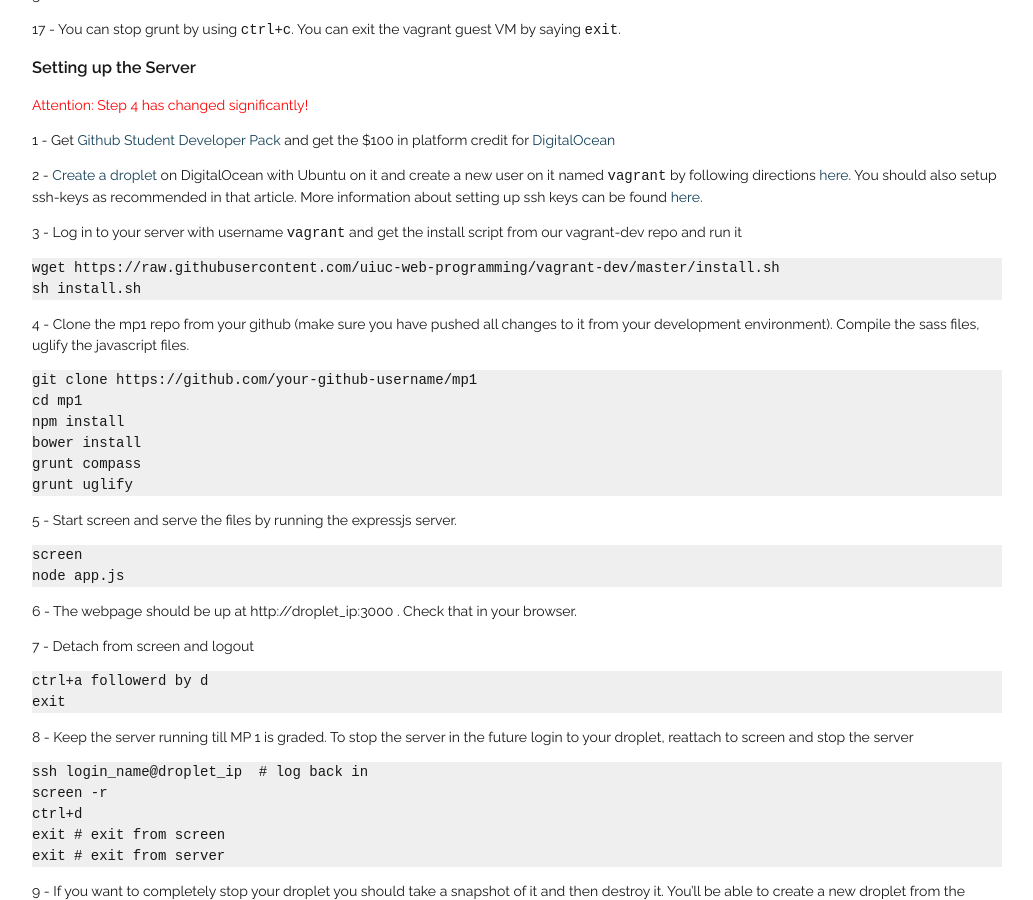
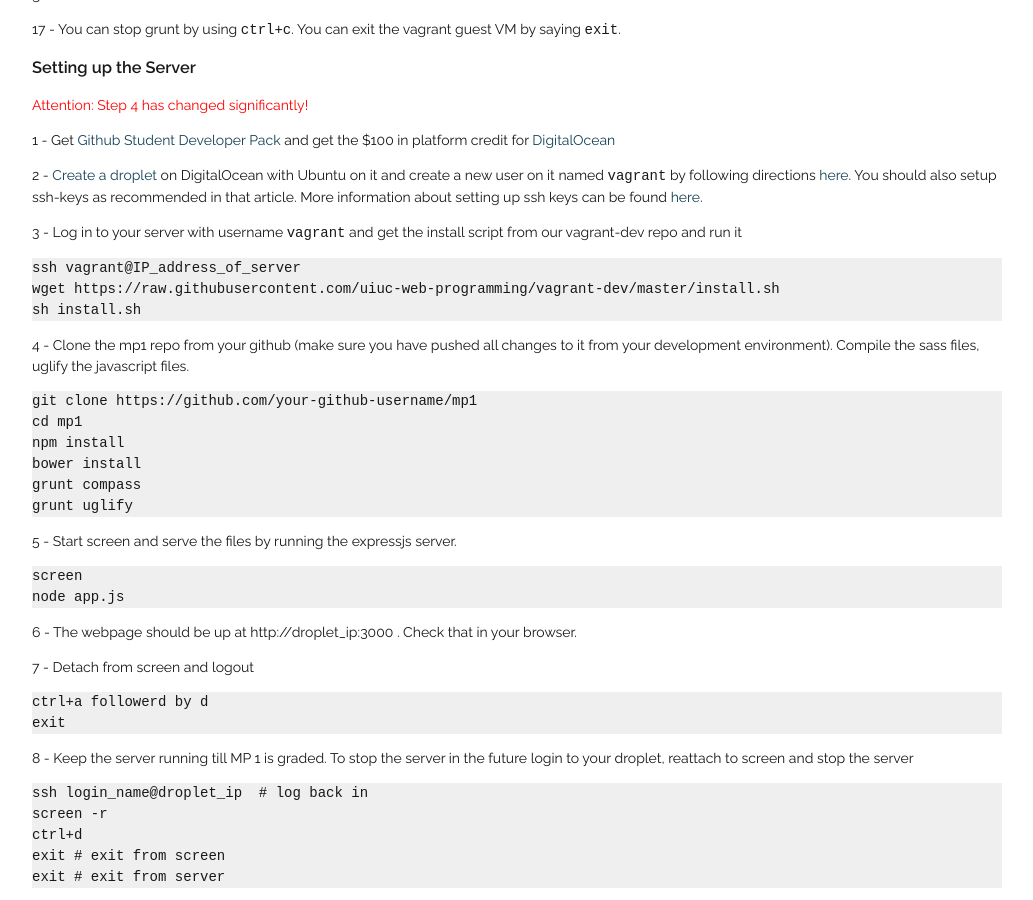
Before and after one commit to biplabdeka/fa2016, a Jekyll site: the page built from _posts/2015-1-28-Lab-1.md, in a window 1280 px wide and 900 px high, scrolled down 1978 px. Shown: the whole window, without its empty margins (123-1156 px from the left). Built offline with Jekyll 4.4.1, drawn with Linux system fonts in a browser that asks for light colours; nearby versions of some CDN libraries; Markdown is read by kramdown in place of the engine named in the settings.

Commit message:
Update 2015-1-28-Lab-1.md

````diff
--- a/_posts/2015-1-28-Lab-1.md
+++ b/_posts/2015-1-28-Lab-1.md
@@ -111,6 +111,7 @@ grunt
 3 - Log in to your server with username `vagrant` and get the install script from our vagrant-dev repo and run it
 
 ```bash
+ssh vagrant@IP_address_of_server
 wget https://raw.githubusercontent.com/uiuc-web-programming/vagrant-dev/master/install.sh
 sh install.sh
 ```
````
